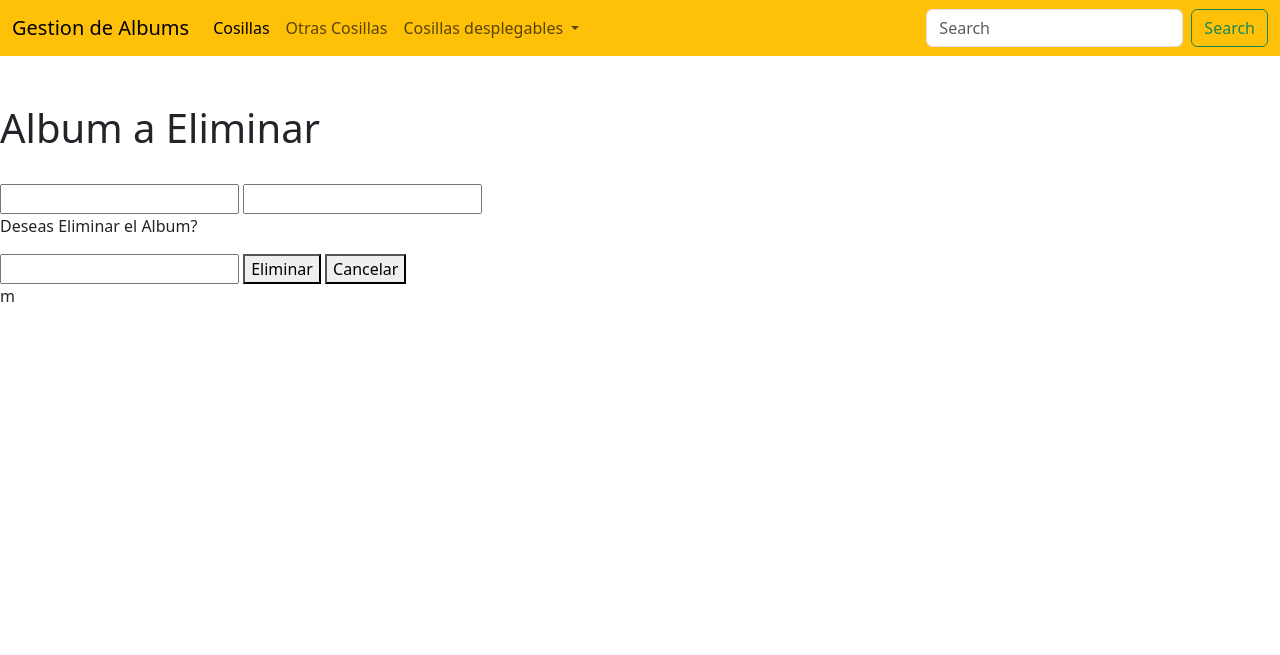
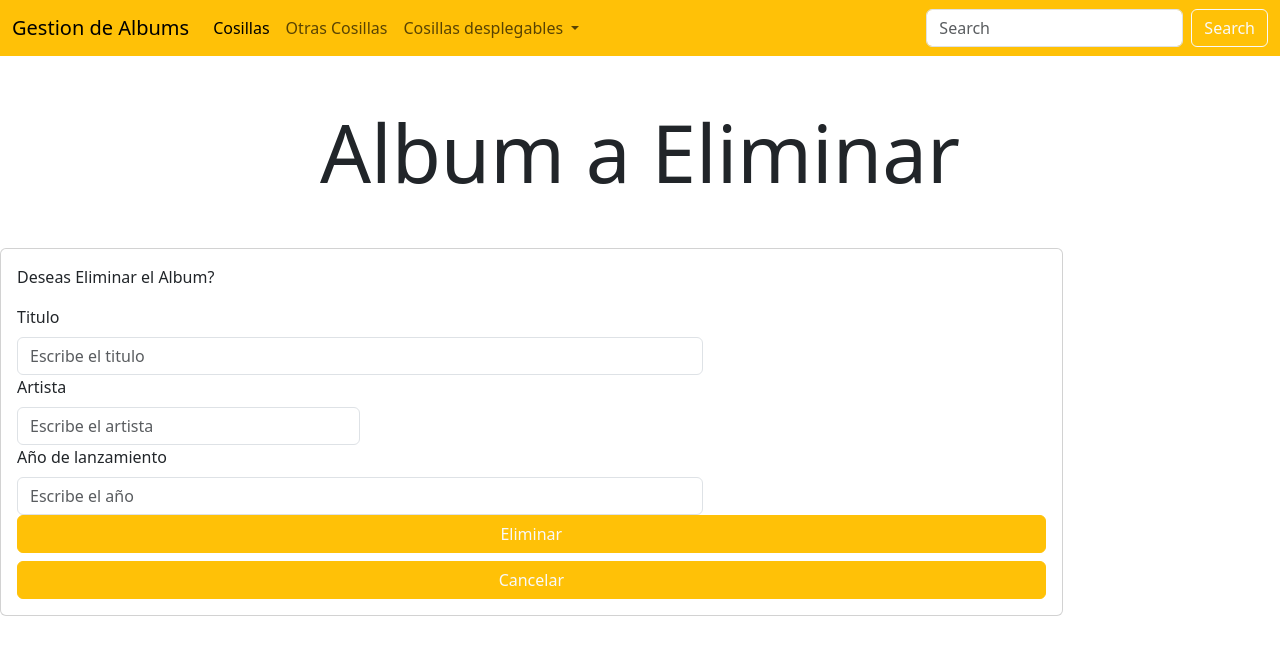
Before and after one commit to berenice-barcenas-mancilla/POOS181, a Flask app: page /eliminar/1 in a window 1280 px wide. Shown: the top 655 px of the page. Run offline with Flask 3, Linux system fonts and the light colour scheme; data that the repository does not hold is empty; some libraries are stand-ins or nearby versions.

Commit message:
se agregaron diseños de bootstrap a la interfaz de editar y eliminar

```diff
--- a/Pract5/app.py
+++ b/Pract5/app.py
@@ -41,7 +41,7 @@ def edit(id):
     CS.execute('Select * from albums where id = %s',(id,))
     QueryId = CS.fetchone()
     print (QueryId)
-    return render_template('editarAlbums.html', listId = QueryId)
+    return render_template('editarAlbum.html', listId = QueryId)
 
 @app.route('/update/<id>', methods=['POST'])
 def update(id):
@@ -50,7 +50,7 @@ def update(id):
         varArtista = request.form['txtArtista']
         varAnio = request.form['txtAnio']
         UpdCur = mysql.connection.cursor()
-        UpdCur.execute('Update tbalbums set titulo =%s, artista = %s, anio = %s where id = %s', (varTitulo, varArtista, varAnio, id))
+        UpdCur.execute('Update albums set titulo =%s, artista = %s, anio = %s where id = %s', (varTitulo, varArtista, varAnio, id))
         mysql.connection.commit()
     flash('El album fue actualizado correctamente')
     return redirect(url_for('index'))
--- a/Pract5/templates/eliminarAlbum.html
+++ b/Pract5/templates/eliminarAlbum.html
@@ -1,15 +1,36 @@
 {%extends 'plantilla.html'%}
 {% block body%}
-    <br>
-    <br>
-    <h1>Album a Eliminar</h1>
-    <br>
-    <form action="/delete/{{listIdDelete[0]}}" method="POST">
-        <input type="text" name="txtTitulo" value="{{listIdDelete[1]}}">
-        <input type="text" name="txtArtista" value="{{listIdDelete[2]}}">
-        <p>Deseas Eliminar el Album?</p>
-        <input type="number" name="txtAnio" value="{{listIdDelete[3]}}">
-        <button type="submit" name="action" value="delete">Eliminar</button>
-        <button type="submit" name="action" value="cancel">Cancelar</button>
-    </form>
+<div class="mt-5 mb-5 ">
+    <h1 class="display-1 text-center">Album a Eliminar</h1>
+</div>
+<div class="row">
+    <div class="col-md-10">
+        <div class="card">
+            <div class="card-body">
+                <form action="/delete/{{listIdDelete[0]}}" method="POST">
+                    <div class="col-md-8">
+                        <p>Deseas Eliminar el Album?</p>
+                        <label for="validationServer01" class="form-label">Titulo</label>
+                        <input type="text" class="form-control" name="txtTitulo" placeholder="Escribe el titulo" value="{{listIdDelete[1]}}">
+                    </div>
+                    <div class="col-md-4">
+                        <label for="validationServer02" class="form-label">Artista</label>
+                        <input type="text" class="form-control" name="txtArtista" placeholder="Escribe el artista" value="{{listIdDelete[2]}}">
+                    </div>
+                    <div class="col-md-8">
+                        <label for="validationServer03" class="form-label">Año de lanzamiento</label>
+                        <input type="number" class="form-control" name="txtAnio" placeholder="Escribe el año" value="{{listIdDelete[3]}}">
+                    </div>
+                    <div class="d-grid gap-2">
+                        <button class="btn btn-warning text-light" type="submit" name="action" value="delete">Eliminar</button>
+                        <button class="btn btn-warning text-light" type="submit" name="action" value="cancel">Cancelar</button>
+                    </div>
+                </form>
+            </div>
+        </div>
+    </div>
+</div>
+
+
+
 {% endblock %}
--- a/Pract5/templates/plantilla.html
+++ b/Pract5/templates/plantilla.html
@@ -44,7 +44,7 @@
                 </ul>
                 <form class="d-flex" role="search">
                     <input class="form-control me-2" type="search" placeholder="Search" aria-label="Search">
-                    <button class="btn btn-outline-success" type="submit">Search</button>
+                    <button class="btn btn-outline-light" type="submit">Search</button>
                 </form>
             </div>
         </div>
@@ -59,4 +59,4 @@
 
 </body>
 
-</html>m
+</html>
```
Also changed, not shown: Pract5/templates/editarAlbum.html (+30 -8 lines), Pract5/templates/index.html (+4 -4 lines).
